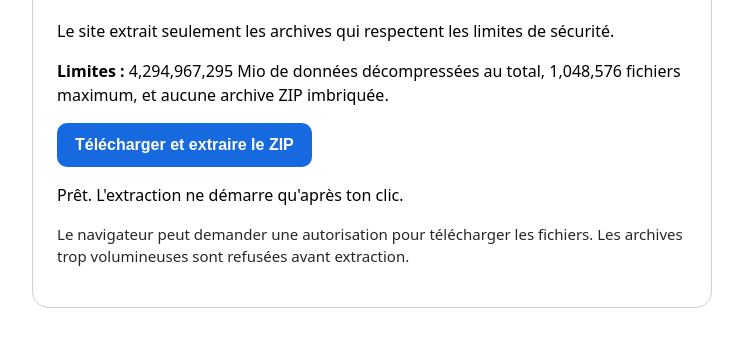
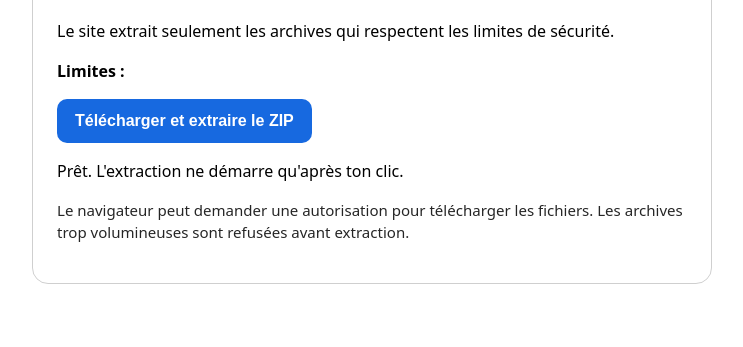
Before and after one commit to snoprohgt/funnyvidcompilation, a plain HTML site: page index.html in a window 1280 px wide. Shown: the part 181-528 px from the top of the page, without its empty margins (268-1011 px from the left). Drawn offline with nearby package versions, Linux system fonts and the light colour scheme.

Commit message:
Update limits text in index.html
Removed specific limits on extracted ZIP archives.

```diff
--- a/index.html
+++ b/index.html
@@ -18,7 +18,7 @@
 <main>
   <h1>Extraire une archive ZIP</h1>
   <p>Le site extrait seulement les archives qui respectent les limites de sécurité.</p>
-  <p><strong>Limites :</strong> 4,294,967,295 Mio de données décompressées au total, 1,048,576 fichiers maximum, et aucune archive ZIP imbriquée.</p>
+  <p><strong>Limites :</strong> </p>
   <button id="start">Télécharger et extraire le ZIP</button>
   <p id="status" role="status" aria-live="polite">Prêt. L'extraction ne démarre qu'après ton clic.</p>
   <p class="note">Le navigateur peut demander une autorisation pour télécharger les fichiers. Les archives trop volumineuses sont refusées avant extraction.</p>
```
